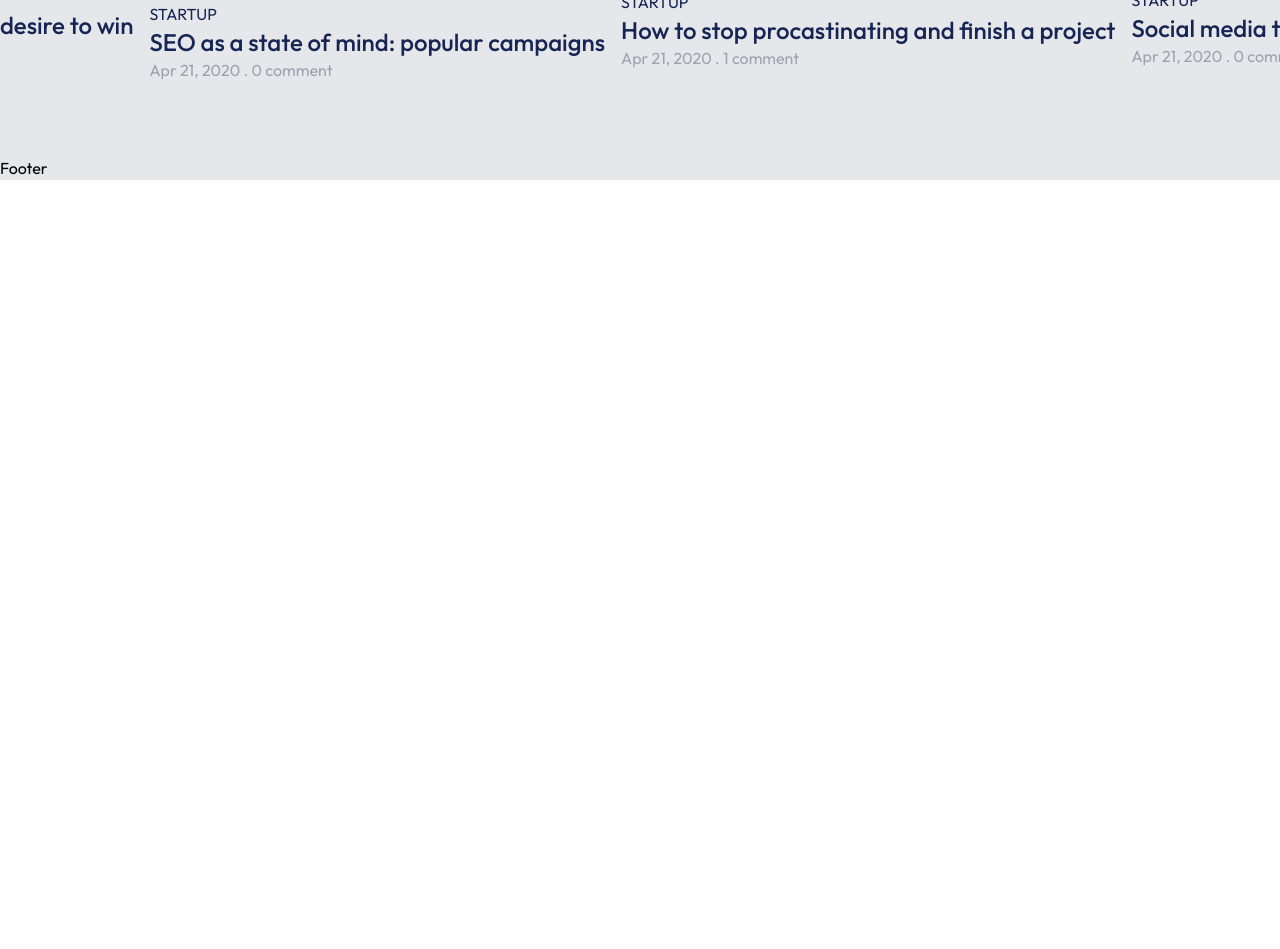
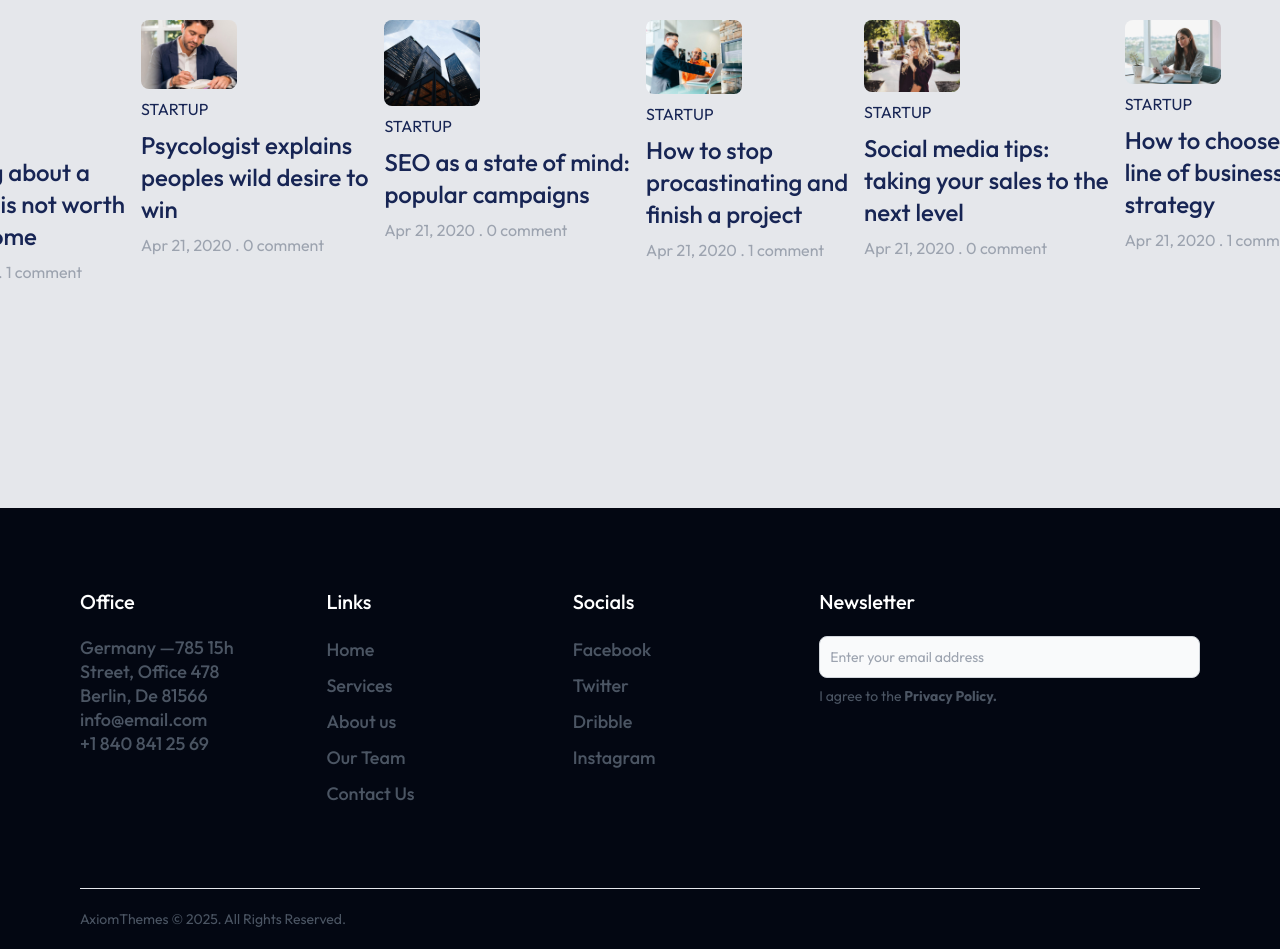
Before and after one commit to Kyoto321/SmartSEO, a React (Vite) app: page / in a window 1280 px wide. Shown: the part 3820-4769 px from the top of the page. Before the commit the page ends 4000 px from the top, so only its background shows below. Built offline with nearby package versions, Linux system fonts and the light colour scheme.

Commit message:
full functional SEO responsive website

```diff
--- a/src/assets/assets.js
+++ b/src/assets/assets.js
@@ -177,42 +177,53 @@ export const blog = [
     {
         title: 'STARTUP',
         image: image1,
-        about: 'Worrying about a deadline is not worth the outcome',
+        about: 'Worrying about a',
+        about2: 'deadline is not worth',
+        about3: 'the outcome',
         date:   'Apr 21, 2020 ',
         comment: '1 comment',
     },
     {
         title: 'STARTUP',
         image: image2,
-        about: 'Psycologist explains peoples wild desire to win ',
+        about: 'Psycologist explains',
+        about2: 'peoples wild desire to',
+        about3: 'win',
         date:   'Apr 21, 2020',
         comment: '0 comment',
     },
     {
         title: 'STARTUP',
         image: image3,
-        about:  'SEO as a state of mind: popular campaigns',
+        about:  'SEO as a state of mind:',
+        about2: 'popular campaigns',
         date:   'Apr 21, 2020',
         comment: '0 comment',
     },
     {
         title: 'STARTUP',
         image: image4,
-        about:  'How to stop procastinating and finish a project',
+        about:  'How to stop',
+        about2: 'procastinating and',
+        about3: 'finish a project',
         date:   'Apr 21, 2020',
         comment: '1 comment',
     },
     {
         title: 'STARTUP',
         image: image5,
-        about: 'Social media tips: taking your sales to the next level',
+        about: 'Social media tips:',
+        about2: 'taking your sales to the',
+        about3: 'next level',
         date:   'Apr 21, 2020',
         comment: '0 comment',
     },
     {
         title: 'STARTUP',
         image: image6,
-        about: 'How to choose the right line of business strategy',
+        about: 'How to choose the right',
+        about2: 'line of business ',
+        about3: 'strategy',
         date:   'Apr 21, 2020',
         comment: '1 comment',
     },
--- a/src/components/Blog.jsx
+++ b/src/components/Blog.jsx
@@ -4,16 +4,18 @@ import { Link } from 'react-router-dom'
 
 const Blog = () => {
   return (
-    <div className='flex flex-col items-center gap-6 py-16 text-gray-800' id='speciality'>
+    <div className='flex flex-col items-center gap-6 py-16' id='blog'>
       <h1 className='text-blue-950 font-medium'>FROM OUR BLOG</h1>
-      <b className='text-blue-950 text-center text-5xl'>Customer success stories & interesting cases</b>
+      <b className='text-blue-950 mx-10 mb-10 text-center text-6xl'>Customer success stories <br/> & interesting cases</b>
         <div className='flex sm:justify-center gap-4 pt-5 w-full overflow-scroll'>
             {blog.map((item, index)=> (
                 <Link onClick={()=>scrollTo(0,0)} className='flex flex-col items-centert text-tx cursor-pointer flex-shrink-0 hover:translate-y-[-10px] transition-all duration-500 no-scrollbar' key={index} to={'#'}>
-                    <img className='w-50 sm:w-24 mb-2' src={item.image} alt="" />
-                    <p className='text-blue-950'>{item.title}</p>
+                    <img className='w-full sm:w-24 rounded-lg mb-2' src={item.image} alt="" />
+                    <p className='text-blue-950 mb-2'>{item.title}</p>
                     <p className='text-blue-950 font-medium text-2xl'>{item.about}</p>
-                    <div className='flex text-gray-400'>
+                    <p className='text-blue-950 font-medium text-2xl'>{item.about2}</p>
+                    <p className='text-blue-950 font-medium text-2xl'>{item.about3}</p>
+                    <div className='flex mt-2 text-gray-400'>
                       <p>{item.date} . {item.comment}</p>
                     </div>
                 </Link>
--- a/src/components/Footer.jsx
+++ b/src/components/Footer.jsx
@@ -1,9 +1,67 @@
 import React from 'react'
 
 const Footer = () => {
-  return (
-    <div>
-      Footer
+return (
+    <div className='bg-gray-950'>
+      <div className='md:mx-20'>
+          <div className='flex flex-col sm:grid grid-cols-[1fr_1fr_1fr_2fr] my-20 gap-14 mt-40 text-sm'>
+          {/**------------left side--------------*/}
+          <div className="mt-20">
+              <p className='text-xl text-white font-medium mb-5'>Office</p>
+              <p className='w-full text-lg font-medium text-gray-600 leading-6'> Germany —785 15h Street, Office 478 Berlin, De 81566</p>
+              <p className='w-full text-lg font-medium text-gray-600 leading-6'>info@email.com</p>
+              <p className='w-full text-lg font-medium text-gray-600 leading-6'>+1 840 841 25 69</p>
+
+          </div>
+
+          {/**------------center--------------*/}
+          <div className="mt-20">
+              <p className='text-xl text-white font-medium mb-5'>Links</p>
+              <ul className='flex flex-col text-lg  font-medium gap-2 text-gray-600'>
+                  <li>Home</li>
+                  <li>Services</li>
+                  <li>About us</li>
+                  <li>Our Team</li>
+                  <li>Contact Us</li>
+
+
+              </ul>
+          </div>
+
+          {/**------------center--------------*/}
+          <div className="mt-20">
+              <p className='text-xl text-white font-medium mb-5'>Socials</p>
+              <ul className='flex text-lg font-medium flex-col gap-2 text-gray-600'>
+                  <li>Facebook</li>
+                  <li>Twitter</li>
+                  <li>Dribble</li>
+                  <li>Instagram</li>
+
+
+
+              </ul>
+          </div>
+
+          {/**------------right side--------------*/}
+          <div className="mt-20">
+              <p className='text-xl text-white font-medium mb-5'>Newsletter</p>
+              <ul className='flex flex-col gap-2 text-gray-600'>
+              <div className="">
+
+                  <input type="text" id="newsletter" class="bg-gray-50 border border-gray-300 text-gray-900 text-sm rounded-lg focus:ring-blue-500 focus:border-blue-500 block w-full p-2.5 dark:bg-gray-800 dark:border-gray-600 dark:placeholder-gray-400 dark:text-white dark:focus:ring-blue-500 dark:focus:border-blue-500" placeholder="Enter your email address" />
+
+              </div>
+                  <li>I agree to the <b>Privacy Policy.</b></li>
+              </ul>
+          </div>
+          </div>
+
+          {/**------------right side--------------*/}
+          <div>
+              <hr />
+              <p className='py-5 text-gray-600 text-sm'>AxiomThemes © 2025. All Rights Reserved.</p>
+          </div>
+      </div>
     </div>
   )
 }
```
